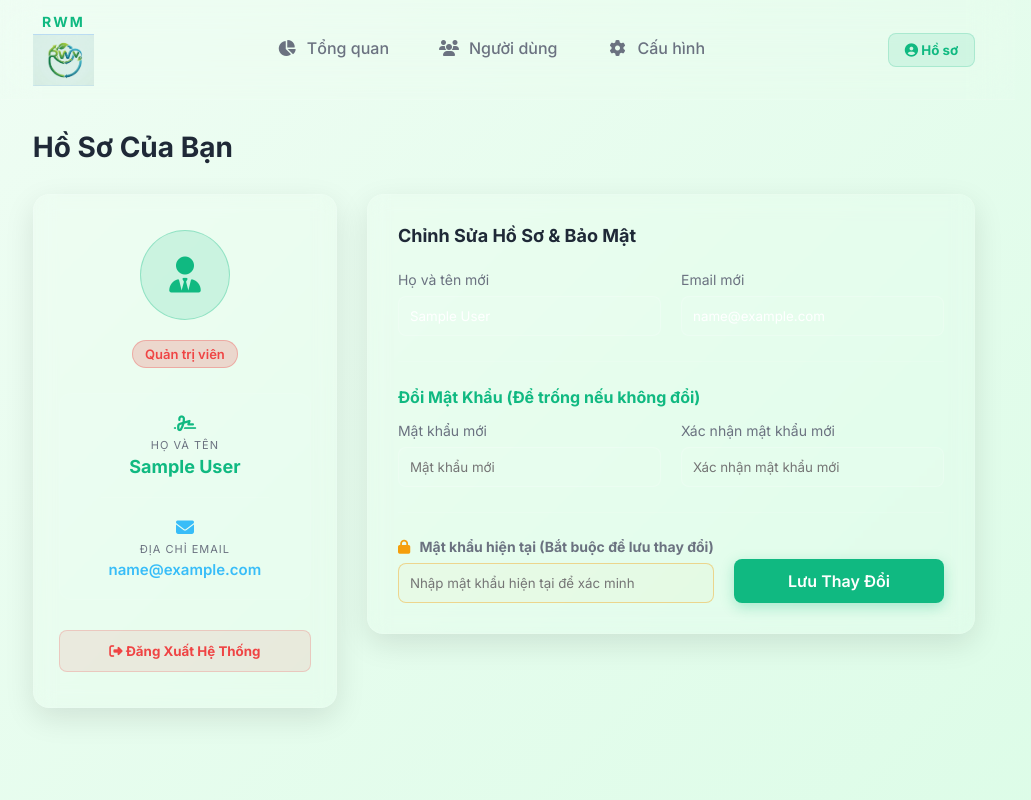
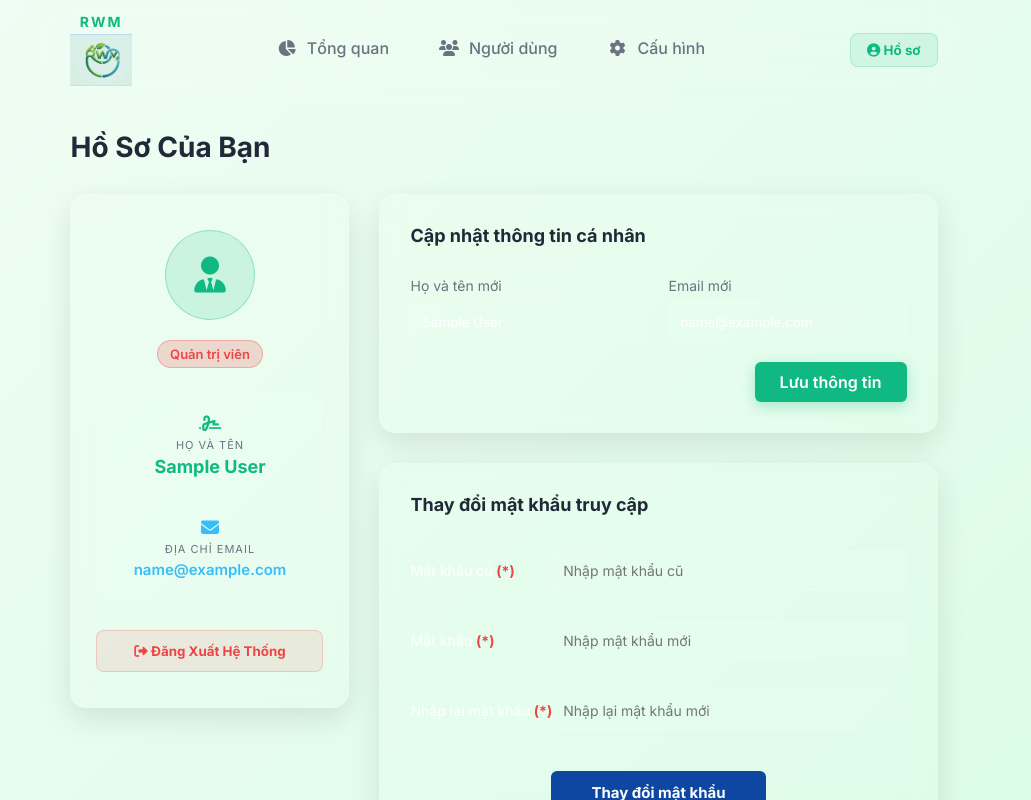
Before and after one commit to DinhBaoNg/rwm-system, a React (Vite) app in the folder Front-End/Main-website/: page /admin/profile in a window 1280 px wide. Shown: the whole page, without its empty margins (136-1167 px from the left). Built offline with nearby package versions, Linux system fonts and the light colour scheme; sample sign-in values are in the browser's storage.

Commit message:
💄 Thiết kế lại form đổi mật khẩu trang Profile theo format mẫu

```diff
--- a/Front-End/Main-website/src/pages/Admin/AdminProfile.jsx
+++ b/Front-End/Main-website/src/pages/Admin/AdminProfile.jsx
@@ -4,14 +4,18 @@ import { useNavigate } from 'react-router-dom';
 function AdminProfile() {
   const navigate = useNavigate();
   const [user, setUser] = useState({ id: '', name: '', email: '', role: '' });
-  const [formData, setFormData] = useState({
-    name: '',
-    email: '',
+
+  // State cho Form Thông Tin
+  const [infoForm, setInfoForm] = useState({ name: '', email: '' });
+  const [isSavingInfo, setIsSavingInfo] = useState(false);
+
+  // State cho Form Mật Khẩu (theo format hình ảnh yêu cầu)
+  const [passwordForm, setPasswordForm] = useState({
     currentPassword: '',
     newPassword: '',
     confirmPassword: ''
   });
-  const [isSaving, setIsSaving] = useState(false);
+  const [isSavingPassword, setIsSavingPassword] = useState(false);
 
   const apiUrl = process.env.NODE_ENV === 'development'
     ? 'http://localhost:5001/api'
@@ -22,70 +26,76 @@ function AdminProfile() {
     if (storedUser) {
       const parsedUser = JSON.parse(storedUser);
       setUser(parsedUser);
-      setFormData({
+      setInfoForm({
         name: parsedUser.name || '',
-        email: parsedUser.email || '',
-        currentPassword: '',
-        newPassword: '',
-        confirmPassword: ''
+        email: parsedUser.email || ''
       });
     } else {
       navigate('/');
     }
   }, [navigate]);
 
-  const handleUpdateProfile = async (e) => {
+  // Xử lý cập nhật thông tin cá nhân
+  const handleUpdateInfo = async (e) => {
+    e.preventDefault();
+    setIsSavingInfo(true);
+    try {
+      const res = await fetch(`${apiUrl}/users/${user.id}`, {
+        method: 'PUT',
+        headers: { 'Content-Type': 'application/json' },
+        body: JSON.stringify({
+          name: infoForm.name,
+          email: infoForm.email
+        })
+      });
+
+      const data = await res.json();
+      if (res.ok) {
+        const updatedUser = { ...user, name: infoForm.name, email: infoForm.email };
+        localStorage.setItem('user', JSON.stringify(updatedUser));
+        setUser(updatedUser);
+        alert("Cập nhật thông tin thành công!");
+      } else {
+        alert(data.error || "Có lỗi xảy ra!");
+      }
+    } catch (err) {
+      alert("Lỗi kết nối.");
+    } finally {
+      setIsSavingInfo(false);
+    }
+  };
+
+  // Xử lý đổi mật khẩu (Theo format xác thực mật khẩu cũ)
+  const handleChangePassword = async (e) => {
     e.preventDefault();
 
-    if (!formData.currentPassword) {
-      alert("Vui lòng nhập Mật khẩu hiện tại để xác thực thay đổi!");
-      return;
-    }
-
-    if (formData.newPassword && formData.newPassword !== formData.confirmPassword) {
+    if (passwordForm.newPassword !== passwordForm.confirmPassword) {
       alert("Mật khẩu mới và xác nhận mật khẩu không khớp!");
       return;
     }
 
-    setIsSaving(true);
+    setIsSavingPassword(true);
     try {
-      const payload = {
-        name: formData.name,
-        email: formData.email,
-        currentPassword: formData.currentPassword
-      };
-
-      if (formData.newPassword) {
-        payload.password = formData.newPassword;
-      }
-
       const res = await fetch(`${apiUrl}/users/${user.id}`, {
         method: 'PUT',
         headers: { 'Content-Type': 'application/json' },
-        body: JSON.stringify(payload)
+        body: JSON.stringify({
+          currentPassword: passwordForm.currentPassword,
+          password: passwordForm.newPassword
+        })
       });
 
       const data = await res.json();
-
       if (res.ok) {
-        const updatedUser = { ...user, name: formData.name, email: formData.email };
-        localStorage.setItem('user', JSON.stringify(updatedUser));
-        setUser(updatedUser);
-
-        setFormData(prev => ({
-          ...prev,
-          currentPassword: '',
-          newPassword: '',
-          confirmPassword: ''
-        }));
-        alert("Cập nhật thông tin hồ sơ thành công!");
+        setPasswordForm({ currentPassword: '', newPassword: '', confirmPassword: '' });
+        alert("Thay đổi mật khẩu thành công!");
       } else {
-        alert(data.error || "Có lỗi xảy ra khi cập nhật!");
+        alert(data.error || "Mật khẩu hiện tại không chính xác!");
       }
     } catch (err) {
-      alert("Lỗi kết nối tới máy chủ.");
+      alert("Lỗi kết nối.");
     } finally {
-      setIsSaving(false);
+      setIsSavingPassword(false);
     }
   };
 
@@ -100,7 +110,7 @@ function AdminProfile() {
 
       <div style={{ display: 'grid', gridTemplateColumns: '1fr 2fr', gap: '30px', alignItems: 'start' }}>
 
-        {/* Cột trái: Hiển thị thông tin tên và email trình bày dọc, đổi màu sắc nét */}
+        {/* Cột trái: Thông tin tổng quan */}
         <div className="chart-container" style={{ height: 'auto', padding: '35px 25px', display: 'flex', flexDirection: 'column', alignItems: 'center' }}>
           <div style={{
             width: '90px', height: '90px', borderRadius: '50%', background: 'rgba(16, 185, 129, 0.15)',
@@ -112,10 +122,8 @@ function AdminProfile() {
 
           <span className="badge admin" style={{ marginBottom: '25px', fontSize: '13px' }}>Quản trị viên</span>
 
-          {/* Trình bày theo chiều dọc & Đổi màu chữ tránh dùng màu trắng */}
           <div style={{ width: '100%', background: 'rgba(255,255,255,0.03)', padding: '20px', borderRadius: '12px', border: '1px solid rgba(255,255,255,0.05)', marginBottom: '30px', display: 'flex', flexDirection: 'column', gap: '20px' }}>
 
-            {/* Họ và tên: Dọc & Màu Xanh Lục (Primary Color) */}
             <div style={{ display: 'flex', flexDirection: 'column', alignItems: 'center', textAlign: 'center' }}>
               <i className="fa-solid fa-signature" style={{ color: 'var(--primary-color)', fontSize: '18px', marginBottom: '6px' }}></i>
               <label style={{ fontSize: '11px', color: 'var(--text-muted)', textTransform: 'uppercase', letterSpacing: '1px', marginBottom: '4px' }}>Họ và tên</label>
@@ -126,7 +134,6 @@ function AdminProfile() {
 
             <div style={{ height: '1px', background: 'rgba(255,255,255,0.06)', width: '80%', margin: '0 auto' }}></div>
 
-            {/* Email: Dọc & Màu Xanh Dương Soft Blue */}
             <div style={{ display: 'flex', flexDirection: 'column', alignItems: 'center', textAlign: 'center' }}>
               <i className="fa-solid fa-envelope" style={{ color: '#38bdf8', fontSize: '18px', marginBottom: '6px' }}></i>
               <label style={{ fontSize: '11px', color: 'var(--text-muted)', textTransform: 'uppercase', letterSpacing: '1px', marginBottom: '4px' }}>Địa chỉ Email</label>
@@ -142,52 +149,116 @@ function AdminProfile() {
           </button>
         </div>
 
-        {/* Cột phải: Form cập nhật thông tin */}
-        <div className="chart-container" style={{ height: 'auto', padding: '30px' }}>
-          <h3 style={{ margin: '0 0 25px 0' }}>Chỉnh Sửa Hồ Sơ & Bảo Mật</h3>
+        {/* Cột phải: 2 Form chỉnh sửa */}
+        <div style={{ display: 'flex', flexDirection: 'column', gap: '30px' }}>
 
-          <form onSubmit={handleUpdateProfile}>
-            <div style={{ display: 'grid', gridTemplateColumns: '1fr 1fr', gap: '20px', marginBottom: '20px' }}>
-              <div>
-                <label style={{ display: 'block', marginBottom: '8px', fontSize: '14px', color: 'var(--text-muted)' }}>Họ và tên mới</label>
-                <input required type="text" value={formData.name} onChange={e => setFormData({ ...formData, name: e.target.value })} style={{ width: '100%', padding: '11px', borderRadius: '8px', border: '1px solid rgba(255,255,255,0.2)', background: 'rgba(255,255,255,0.05)', color: 'white' }} />
-              </div>
-              <div>
-                <label style={{ display: 'block', marginBottom: '8px', fontSize: '14px', color: 'var(--text-muted)' }}>Email mới</label>
-                <input required type="email" value={formData.email} onChange={e => setFormData({ ...formData, email: e.target.value })} style={{ width: '100%', padding: '11px', borderRadius: '8px', border: '1px solid rgba(255,255,255,0.2)', background: 'rgba(255,255,255,0.05)', color: 'white' }} />
-              </div>
-            </div>
-
-            <div style={{ borderTop: '1px solid rgba(255,255,255,0.1)', margin: '25px 0', paddingTop: '25px' }}>
-              <h4 style={{ margin: '0 0 15px 0', color: 'var(--primary-color)' }}>Đổi Mật Khẩu (Để trống nếu không đổi)</h4>
-
+          {/* Form 1: Cập nhật thông tin cơ bản */}
+          <div className="chart-container" style={{ height: 'auto', padding: '30px' }}>
+            <h3 style={{ margin: '0 0 20px 0', borderBottom: '1px solid rgba(255,255,255,0.1)', paddingBottom: '10px' }}>
+              Cập nhật thông tin cá nhân
+            </h3>
+            <form onSubmit={handleUpdateInfo}>
               <div style={{ display: 'grid', gridTemplateColumns: '1fr 1fr', gap: '20px', marginBottom: '20px' }}>
                 <div>
-                  <label style={{ display: 'block', marginBottom: '8px', fontSize: '14px', color: 'var(--text-muted)' }}>Mật khẩu mới</label>
-                  <input type="password" placeholder="Mật khẩu mới" value={formData.newPassword} onChange={e => setFormData({ ...formData, newPassword: e.target.value })} style={{ width: '100%', padding: '11px', borderRadius: '8px', border: '1px solid rgba(255,255,255,0.2)', background: 'rgba(255,255,255,0.05)', color: 'white' }} />
+                  <label style={{ display: 'block', marginBottom: '8px', fontSize: '14px', color: 'var(--text-muted)' }}>Họ và tên mới</label>
+                  <input required type="text" value={infoForm.name} onChange={e => setInfoForm({ ...infoForm, name: e.target.value })} style={{ width: '100%', padding: '11px', borderRadius: '8px', border: '1px solid rgba(255,255,255,0.2)', background: 'rgba(255,255,255,0.05)', color: 'white' }} />
                 </div>
                 <div>
-                  <label style={{ display: 'block', marginBottom: '8px', fontSize: '14px', color: 'var(--text-muted)' }}>Xác nhận mật khẩu mới</label>
-                  <input type="password" placeholder="Xác nhận mật khẩu mới" value={formData.confirmPassword} onChange={e => setFormData({ ...formData, confirmPassword: e.target.value })} style={{ width: '100%', padding: '11px', borderRadius: '8px', border: '1px solid rgba(255,255,255,0.2)', background: 'rgba(255,255,255,0.05)', color: 'white' }} />
+                  <label style={{ display: 'block', marginBottom: '8px', fontSize: '14px', color: 'var(--text-muted)' }}>Email mới</label>
+                  <input required type="email" value={infoForm.email} onChange={e => setInfoForm({ ...infoForm, email: e.target.value })} style={{ width: '100%', padding: '11px', borderRadius: '8px', border: '1px solid rgba(255,255,255,0.2)', background: 'rgba(255,255,255,0.05)', color: 'white' }} />
                 </div>
               </div>
-            </div>
-
-            <div style={{ borderTop: '1px solid rgba(255,255,255,0.1)', paddingTop: '25px', display: 'grid', gridTemplateColumns: '1.5fr 1fr', gap: '20px', alignItems: 'end' }}>
-              <div>
-                <label style={{ display: 'block', marginBottom: '8px', fontSize: '14px', color: 'var(--text-muted)', fontWeight: 'bold' }}>
-                  <i className="fa-solid fa-lock" style={{ color: '#f59e0b', marginRight: '6px' }}></i> Mật khẩu hiện tại (Bắt buộc để lưu thay đổi)
-                </label>
-                <input required type="password" placeholder="Nhập mật khẩu hiện tại để xác minh" value={formData.currentPassword} onChange={e => setFormData({ ...formData, currentPassword: e.target.value })} style={{ width: '100%', padding: '11px', borderRadius: '8px', border: '1px solid rgba(245,158,11,0.4)', background: 'rgba(245,158,11,0.03)', color: 'white' }} />
-              </div>
-              <div>
-                <button type="submit" className="btn primary-btn" style={{ width: '100%', padding: '12px 0', borderRadius: '8px' }} disabled={isSaving}>
-                  {isSaving ? 'Đang lưu...' : 'Lưu Thay Đổi'}
+              <div style={{ display: 'flex', justifyContent: 'flex-end' }}>
+                <button type="submit" className="btn primary-btn" style={{ width: 'auto', padding: '10px 25px', borderRadius: '6px' }} disabled={isSavingInfo}>
+                  {isSavingInfo ? 'Đang lưu...' : 'Lưu thông tin'}
                 </button>
               </div>
-            </div>
-          </form>
+            </form>
+          </div>
+
+          {/* Form 2: Thay đổi mật khẩu theo format hình ảnh */}
+          <div className="chart-container" style={{ height: 'auto', padding: '30px' }}>
+            <h3 style={{ margin: '0 0 25px 0', borderBottom: '1px solid rgba(255,255,255,0.1)', paddingBottom: '10px', fontSize: '18px', fontWeight: 'bold' }}>
+              Thay đổi mật khẩu truy cập
+            </h3>
+
+            <form onSubmit={handleChangePassword} style={{ display: 'flex', flexDirection: 'column', gap: '15px' }}>
+
+              {/* Mật khẩu cũ (*) */}
+              <div style={{ display: 'grid', gridTemplateColumns: '1fr 2.5fr', alignItems: 'center', borderBottom: '1px solid rgba(255,255,255,0.06)', paddingBottom: '15px' }}>
+                <label style={{ fontSize: '14px', color: 'rgba(255,255,255,0.85)', fontWeight: '500' }}>
+                  Mật khẩu cũ <span style={{ color: '#ef4444', fontWeight: 'bold' }}>(*)</span>
+                </label>
+                <input
+                  required
+                  type="password"
+                  placeholder="Nhập mật khẩu cũ"
+                  value={passwordForm.currentPassword}
+                  onChange={e => setPasswordForm({ ...passwordForm, currentPassword: e.target.value })}
+                  style={{ padding: '10px', borderRadius: '6px', border: '1px solid rgba(255,255,255,0.2)', background: 'rgba(255,255,255,0.05)', color: 'white', fontSize: '14px', outline: 'none' }}
+                />
+              </div>
+
+              {/* Mật khẩu (*) */}
+              <div style={{ display: 'grid', gridTemplateColumns: '1fr 2.5fr', alignItems: 'center', borderBottom: '1px solid rgba(255,255,255,0.06)', paddingBottom: '15px' }}>
+                <label style={{ fontSize: '14px', color: 'rgba(255,255,255,0.85)', fontWeight: '500' }}>
+                  Mật khẩu <span style={{ color: '#ef4444', fontWeight: 'bold' }}>(*)</span>
+                </label>
+                <input
+                  required
+                  type="password"
+                  placeholder="Nhập mật khẩu mới"
+                  value={passwordForm.newPassword}
+                  onChange={e => setPasswordForm({ ...passwordForm, newPassword: e.target.value })}
+                  style={{ padding: '10px', borderRadius: '6px', border: '1px solid rgba(255,255,255,0.2)', background: 'rgba(255,255,255,0.05)', color: 'white', fontSize: '14px', outline: 'none' }}
+                />
+              </div>
+
+              {/* Nhập lại mật khẩu (*) */}
+              <div style={{ display: 'grid', gridTemplateColumns: '1fr 2.5fr', alignItems: 'center', borderBottom: '1px solid rgba(255,255,255,0.06)', paddingBottom: '15px' }}>
+                <label style={{ fontSize: '14px', color: 'rgba(255,255,255,0.85)', fontWeight: '500' }}>
+                  Nhập lại mật khẩu <span style={{ color: '#ef4444', fontWeight: 'bold' }}>(*)</span>
+                </label>
+                <input
+                  required
+                  type="password"
+                  placeholder="Nhập lại mật khẩu mới"
+                  value={passwordForm.confirmPassword}
+                  onChange={e => setPasswordForm({ ...passwordForm, confirmPassword: e.target.value })}
+                  style={{ padding: '10px', borderRadius: '6px', border: '1px solid rgba(255,255,255,0.2)', background: 'rgba(255,255,255,0.05)', color: 'white', fontSize: '14px', outline: 'none' }}
+                />
+              </div>
+
+              {/* Nút thay đổi mật khẩu căn giữa */}
+              <div style={{ display: 'flex', justifyContent: 'center', marginTop: '10px' }}>
+                <button
+                  type="submit"
+                  className="btn"
+                  style={{
+                    width: 'auto',
+                    padding: '12px 40px',
+                    borderRadius: '6px',
+                    fontSize: '15px',
+                    fontWeight: 'bold',
+                    background: '#0d47a1', /* Màu xanh đậm giống thiết kế yêu cầu */
+                    color: 'white',
+                    border: 'none',
+                    cursor: 'pointer',
+                    transition: '0.3s'
+                  }}
+                  disabled={isSavingPassword}
+                  onMouseOver={e => e.target.style.background = '#1565c0'}
+                  onMouseOut={e => e.target.style.background = '#0d47a1'}
+                >
+                  {isSavingPassword ? 'Đang cập nhật...' : 'Thay đổi mật khẩu'}
+                </button>
+              </div>
+
+            </form>
+          </div>
+
         </div>
+
       </div>
     </>
   );
```
